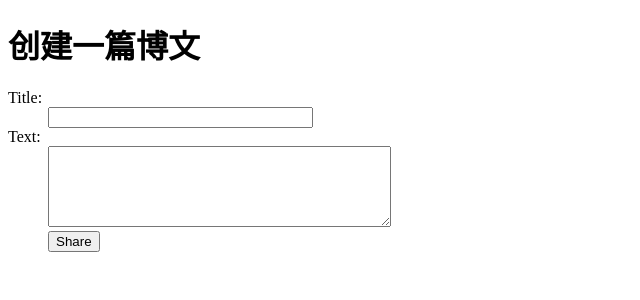
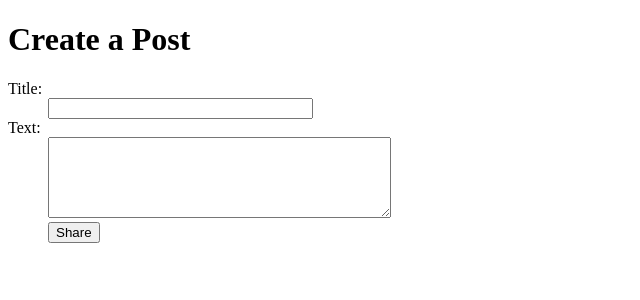
Before and after one commit to haiwuxing/blog, a Flask app: page /add in a window 1280 px wide. Shown: the top 300 px of the page, without its empty margins (0-640 px from the left). Run offline with Flask 2, Linux system fonts and the light colour scheme.

```diff
--- a/templates/create_post.html
+++ b/templates/create_post.html
@@ -6,7 +6,7 @@
     <title>创建一篇博文</title>
 </head>
 <body>
-    <h1>创建一篇博文</h1>
+    <h1>Create a Post</h1>
     <form action="{{ url_for('add_post') }}" method="post" class="add-post">
         <dl>
             <dt>Title:</dt>
```
Also changed, not shown: blog.db, 1 other file.
